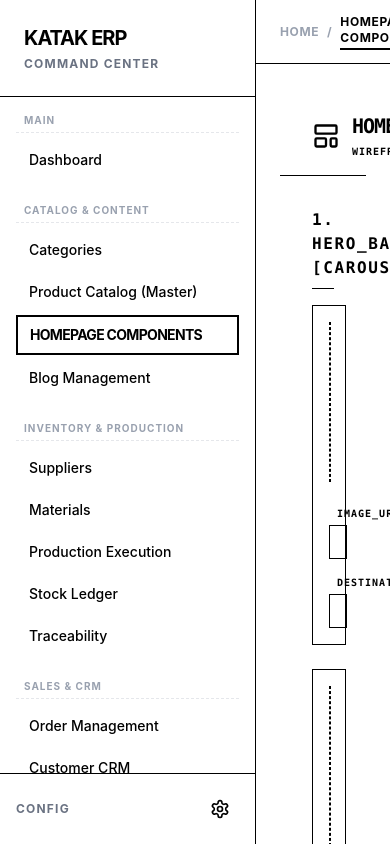
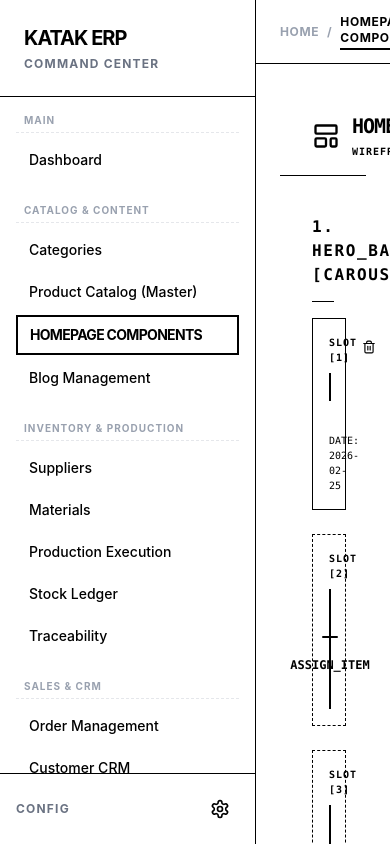
Before and after one commit to HaiDTHE186294/Wireframe, a React (Vite) app: page /homepage-management in a window 390 px wide. Shown: the top 844 px of the page. Built offline with nearby package versions, Linux system fonts and the light colour scheme; grey boxes are pictures that could not be loaded.

Commit message:
Update files from Figma Make

```diff
--- a/src/app/pages/HomepageManagement.tsx
+++ b/src/app/pages/HomepageManagement.tsx
@@ -2,20 +2,10 @@ import React, { useState } from "react";
 import { Image as ImageIcon, Link as LinkIcon, Plus, Edit2, Trash2, LayoutTemplate, X, Search, CheckCircle } from "lucide-react";
 
 // --- INTERFACES ---
-interface HomepageBanner {
-  imageUrl: string;
-  linkUrl: string;
-}
-
 interface ProductSlot {
   id: string;
   name: string;
   price: number;
-  imageUrl: string;
-}
-
-interface KatakStory {
-  content: string;
   imageUrl: string;
 }
 
@@ -25,33 +15,38 @@ interface BlogSlot {
   date: string;
 }
 
-type ModalType = "FEATURED" | "BEST_SELLER" | "BLOG" | null;
+type ModalType = "HERO_BANNER" | "FEATURED" | "STORY" | "BEST_SELLER" | "BLOG" | null;
 
 export function HomepageManagement() {
   // --- STATES ---
-  const [banners, setBanners] = useState<HomepageBanner[]>([
-    { imageUrl: "https://images.unsplash.com/photo-1497935586351-b67a49e012bf?auto=format&fit=crop&q=80&w=1200&h=400", linkUrl: "/shop/all" },
-    { imageUrl: "", linkUrl: "" },
-    { imageUrl: "", linkUrl: "" }
+
+  // 1. Hero Banners (Exactly 3 slots, uses Blog data)
+  const [heroBanners, setHeroBanners] = useState<(BlogSlot | null)[]>([
+    { id: "BLG-01", title: "The Art of Pour Over", date: "2026-02-25" },
+    null,
+    null
   ]);
 
+  // 2. Featured Collection
   const [featured, setFeatured] = useState<(ProductSlot | null)[]>([
     { id: "PROD-01", name: "Arabica Premium", price: 262500, imageUrl: "image-url" },
     null,
     null
   ]);
 
-  const [story, setStory] = useState<KatakStory>({
-    content: "Welcome to our coffee bean store, where passion meets quality in every roast. We source premium beans from trusted farms around the world...",
-    imageUrl: "https://images.unsplash.com/photo-1611162458324-aae1eb4129a4?auto=format&fit=crop&q=80&w=600&h=400"
-  });
+  // 3. Katak Story (Exactly 1 slot, uses Blog data)
+  const [story, setStory] = useState<(BlogSlot | null)[]>([
+    { id: "BLG-03", title: "Farm to Cup: Our Journey", date: "2026-03-10" }
+  ]);
 
+  // 4. Best Seller
   const [bestSellers, setBestSellers] = useState<(ProductSlot | null)[]>([
     null, null, null
   ]);
 
+  // 5. Coffee Culture / Blogs
   const [blogs, setBlogs] = useState<(BlogSlot | null)[]>([
-    { id: "BLG-01", title: "The Art of Pour Over", date: "2026-02-25" },
+    { id: "BLG-02", title: "Understanding Roast Levels", date: "2026-03-01" },
     null,
     null
   ]);
@@ -75,18 +70,13 @@ export function HomepageManagement() {
     { id: "BLG-02", title: "Understanding Roast Levels", date: "2026-03-01" },
     { id: "BLG-03", title: "Farm to Cup: Our Journey", date: "2026-03-10" },
     { id: "BLG-04", title: "Water Temperature Matters", date: "2026-03-15" },
+    { id: "BLG-05", title: "Holiday Promo 2026", date: "2026-03-20" },
   ];
 
   // --- HANDLERS ---
   const handleSave = () => {
     setToastMessage("SYS_MSG: LAYOUT_SAVED_SUCCESSFULLY");
     setTimeout(() => setToastMessage(null), 3000);
-  };
-
-  const updateBanner = (index: number, field: keyof HomepageBanner, value: string) => {
-    const newBanners = [...banners];
-    newBanners[index] = { ...newBanners[index], [field]: value };
-    setBanners(newBanners);
   };
 
   const openSelector = (type: ModalType, index: number) => {
@@ -96,8 +86,12 @@ export function HomepageManagement() {
 
   const selectItem = (item: any) => {
     const { type, slotIndex } = selectorModal;
-    if (type === "FEATURED") {
+    if (type === "HERO_BANNER") {
+      const newArr = [...heroBanners]; newArr[slotIndex] = item; setHeroBanners(newArr);
+    } else if (type === "FEATURED") {
       const newArr = [...featured]; newArr[slotIndex] = item; setFeatured(newArr);
+    } else if (type === "STORY") {
+      const newArr = [...story]; newArr[slotIndex] = item; setStory(newArr);
     } else if (type === "BEST_SELLER") {
       const newArr = [...bestSellers]; newArr[slotIndex] = item; setBestSellers(newArr);
     } else if (type === "BLOG") {
@@ -106,9 +100,13 @@ export function HomepageManagement() {
     setSelectorModal({ type: null, slotIndex: -1 });
   };
 
-  const removeItem = (type: "FEATURED" | "BEST_SELLER" | "BLOG", index: number) => {
-    if (type === "FEATURED") {
+  const removeItem = (type: ModalType, index: number) => {
+    if (type === "HERO_BANNER") {
+      const newArr = [...heroBanners]; newArr[index] = null; setHeroBanners(newArr);
+    } else if (type === "FEATURED") {
       const newArr = [...featured]; newArr[index] = null; setFeatured(newArr);
+    } else if (type === "STORY") {
+      const newArr = [...story]; newArr[index] = null; setStory(newArr);
     } else if (type === "BEST_SELLER") {
       const newArr = [...bestSellers]; newArr[index] = null; setBestSellers(newArr);
     } else if (type === "BLOG") {
@@ -133,8 +131,9 @@ export function HomepageManagement() {
     );
   };
 
-  const renderSlot = (item: any, type: "FEATURED" | "BEST_SELLER" | "BLOG", index: number) => {
+  const renderSlot = (item: any, type: NonNullable<ModalType>, index: number) => {
     const isEmpty = item === null;
+    const isBlogType = type === "HERO_BANNER" || type === "STORY" || type === "BLOG";
 
     return (
       <div key={`${type}-${index}`} className={`border p-4 h-48 flex flex-col justify-between transition-none ${isEmpty ? 'border-dashed border-black' : 'border-black'}`}>
@@ -160,7 +159,7 @@ export function HomepageManagement() {
                 <span className="text-xs font-bold uppercase flex items-center gap-1"><Edit2 size={12}/> CHANGE_ITEM</span>
               </div>
             </div>
-            {type === "BLOG" ? (
+            {isBlogType ? (
               <>
                 <p className="text-sm font-bold truncate uppercase">{item.title}</p>
                 <p className="text-[10px] mt-1">DATE: {item.date}</p>
@@ -207,55 +206,14 @@ export function HomepageManagement() {
 
       <div className="max-w-5xl mx-auto space-y-16 px-8">
 
-        {/* 1. HERO BANNERS */}
+        {/* 1. HERO BANNERS (Modified to use Blog selection) */}
         <section>
           <div className="mb-4 flex items-center justify-between border-b border-black pb-2">
             <h2 className="text-base font-bold uppercase tracking-widest">1. HERO_BANNERS [CAROUSEL]</h2>
-            <span className="text-[10px] uppercase font-bold tracking-widest border border-black px-3 py-1">3 SLOTS</span>
+            <span className="text-[10px] uppercase font-bold tracking-widest border border-black px-3 py-1">3 SLOTS (USES BLOG DATA)</span>
           </div>
-
-          <div className="space-y-6">
-            {banners.map((banner, index) => (
-              <div key={index} className="border border-black p-4 bg-white flex flex-col md:flex-row gap-6">
-
-                {/* Visual Preview */}
-                <div className="w-full md:w-1/3 border border-black border-dashed h-40 relative flex flex-col items-center justify-center overflow-hidden bg-white shrink-0">
-                  <WireframeImagePlaceholder imageUrl={banner.imageUrl} text={`BANNER_IMG_${index + 1}`} />
-                  <div className="absolute bottom-2 right-2 bg-white px-2 py-1 text-[10px] border border-black font-bold">
-                    IDX_{index}
-                  </div>
-                </div>
-
-                {/* Inputs */}
-                <div className="flex-1 flex flex-col justify-center space-y-4">
-                  <div>
-                    <label className="flex items-center gap-2 text-[10px] font-bold uppercase tracking-widest mb-1">
-                      <ImageIcon size={14}/> IMAGE_URL
-                    </label>
-                    <input
-                      type="text"
-                      value={banner.imageUrl}
-                      onChange={e => updateBanner(index, 'imageUrl', e.target.value)}
-                      className="w-full p-2 border border-black text-xs outline-none focus:bg-black focus:text-white transition-none"
-                      placeholder="HTTPS://..."
-                    />
-                  </div>
-                  <div>
-                    <label className="flex items-center gap-2 text-[10px] font-bold uppercase tracking-widest mb-1">
-                      <LinkIcon size={14}/> DESTINATION_LINK
-                    </label>
-                    <input
-                      type="text"
-                      value={banner.linkUrl}
-                      onChange={e => updateBanner(index, 'linkUrl', e.target.value)}
-                      className="w-full p-2 border border-black text-xs outline-none focus:bg-black focus:text-white transition-none"
-                      placeholder="/URL/PATH"
-                    />
-                  </div>
-                </div>
-
-              </div>
-            ))}
+          <div className="grid grid-cols-1 md:grid-cols-3 gap-6">
+            {heroBanners.map((item, idx) => renderSlot(item, "HERO_BANNER", idx))}
           </div>
         </section>
 
@@ -270,34 +228,15 @@ export function HomepageManagement() {
           </div>
         </section>
 
-        {/* 3. BRAND STORY */}
+        {/* 3. BRAND STORY (Modified to use Blog selection) */}
         <section>
           <div className="mb-4 flex items-center justify-between border-b border-black pb-2">
             <h2 className="text-base font-bold uppercase tracking-widest">3. BRAND_STORY_BLOCK</h2>
+            <span className="text-[10px] uppercase font-bold tracking-widest border border-black px-3 py-1">1 SLOT (USES BLOG DATA)</span>
           </div>
-          <div className="border border-black p-6 grid grid-cols-1 md:grid-cols-2 gap-8">
-            <div>
-              <label className="block text-[10px] font-bold uppercase tracking-widest mb-2">STORY_CONTENT_TEXT</label>
-              <textarea
-                value={story.content}
-                onChange={e => setStory({...story, content: e.target.value})}
-                className="w-full p-4 border border-black text-xs h-full min-h-[200px] outline-none focus:bg-black focus:text-white transition-none leading-relaxed resize-none uppercase"
-              />
-            </div>
-            <div className="flex flex-col">
-              <label className="flex items-center gap-2 text-[10px] font-bold uppercase tracking-widest mb-2">
-                <ImageIcon size={14}/> IMAGE_SOURCE_URL
-              </label>
-              <input
-                type="text"
-                value={story.imageUrl}
-                onChange={e => setStory({...story, imageUrl: e.target.value})}
-                className="w-full p-2 border border-black text-xs outline-none focus:bg-black focus:text-white transition-none mb-4"
-              />
-              <div className="flex-1 border border-black border-dashed relative flex items-center justify-center overflow-hidden min-h-[160px] bg-white">
-                <WireframeImagePlaceholder imageUrl={story.imageUrl} text="STORY_IMG" />
-              </div>
-            </div>
+          <div className="grid grid-cols-1 md:grid-cols-3 gap-6">
+            {/* Story now only uses 1 slot based on the array length we set in state */}
+            {story.map((item, idx) => renderSlot(item, "STORY", idx))}
           </div>
         </section>
 
@@ -353,7 +292,8 @@ export function HomepageManagement() {
             <div className="border border-black overflow-y-auto flex-1 bg-white">
               <table className="w-full text-left border-collapse">
                 <tbody>
-                  {(selectorModal.type === "BLOG" ? mockBlogs : mockProducts)
+                  {/* Determine data source based on slot type */}
+                  {(["HERO_BANNER", "STORY", "BLOG"].includes(selectorModal.type) ? mockBlogs : mockProducts)
                     .filter((item: any) =>
                       item.id.toLowerCase().includes(searchQuery.toLowerCase()) ||
                       (item.name || item.title).toLowerCase().includes(searchQuery.toLowerCase())
@@ -372,7 +312,7 @@ export function HomepageManagement() {
                   ))}
 
                   {/* Empty State */}
-                  {(selectorModal.type === "BLOG" ? mockBlogs : mockProducts).filter((item: any) =>
+                  {(["HERO_BANNER", "STORY", "BLOG"].includes(selectorModal.type) ? mockBlogs : mockProducts).filter((item: any) =>
                       item.id.toLowerCase().includes(searchQuery.toLowerCase()) ||
                       (item.name || item.title).toLowerCase().includes(searchQuery.toLowerCase())
                     ).length === 0 && (
```
